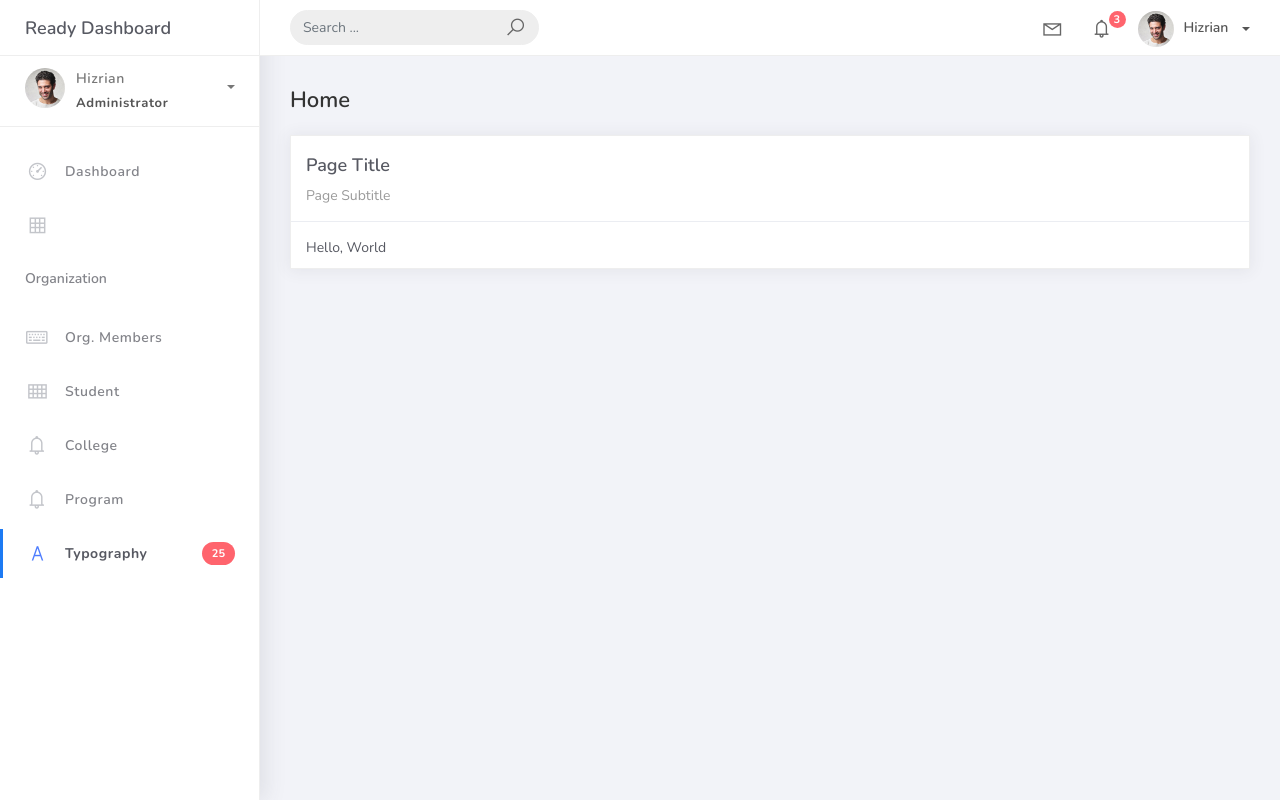
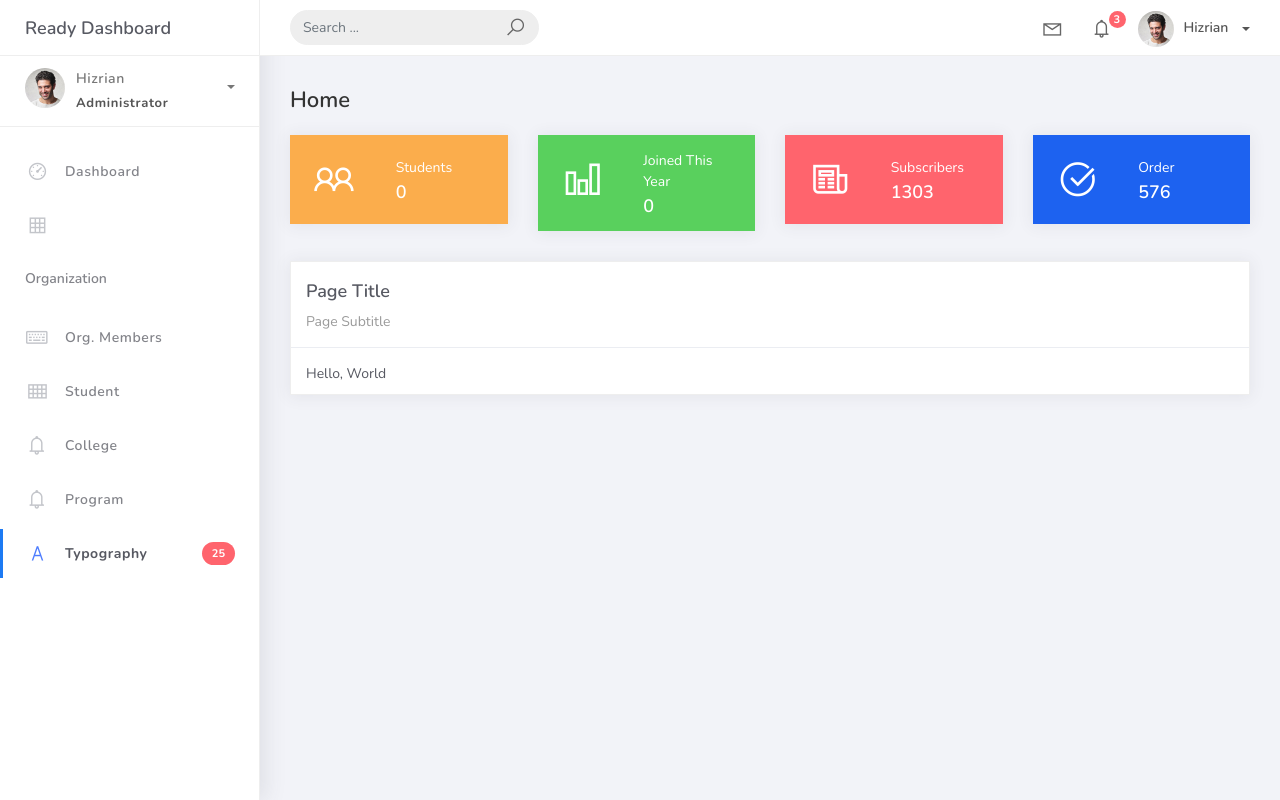
Before and after one commit to micahana4/PSUSphere, a Django app: page / in a window 1280 px wide. Run offline with Django 4.2, Linux system fonts and the light colour scheme; data that the repository does not hold is empty; some libraries are stand-ins or nearby versions.

Commit message:
Modified home.html and added sorting feature for program list

```diff
--- a/projectsite/studentorg/views.py
+++ b/projectsite/studentorg/views.py
@@ -4,11 +4,30 @@ from django.views.generic.edit import CreateView, UpdateView, DeleteView
 from studentorg.models import Organization, Student, OrgMember, College, Program
 from studentorg.forms import OrganizationForm, StudentForm, OrgMemberForm, CollegeForm, ProgramForm
 from django.urls import reverse_lazy
+from django.db.models import Q
+from django.utils import timezone
 
 class HomePageView(ListView):
     model = Organization
     context_object_name = 'home'
     template_name = "home.html"
+
+    def get_context_data(self, **kwargs) :
+        context = super().get_context_data(**kwargs)
+        context["total_students"] = Student.objects.count()
+
+        today = timezone.now().date()
+        count = (
+            OrgMember.objects.filter(
+                date_joined__year=today.year
+            )
+            .values("student")
+            .distinct()
+            .count()
+        )
+
+        context["students_joined_this_year"] = count
+        return context
 
 ########################## ORGANIZATION ##########################
 ########################## ORGANIZATION ##########################
@@ -19,6 +38,20 @@ class OrganizationList(ListView) :
     context_object_name = 'organization'
     template_name = 'org_list.html'
     paginate_by = 5
+    ordering=["college__college_name","name"]
+
+    def get_queryset(self) :
+        qs = super().get_queryset()
+        query = self.request.GET.get('q')
+
+        if query:
+            qs = qs.filter(
+                Q(name__icontains=query) |
+                Q(description__icontains=query)
+            )
+
+        return qs
+
 
 class OrganizationCreateView(CreateView) :
     model = Organization
@@ -128,6 +161,13 @@ class ProgramList(ListView) :
     template_name = 'program_list.html'
     paginate_by = 5
 
+    def get_ordering(self):
+        allowed = ["prog_name", "college__college_name"]
+        sort_by = self.request.GET.get("sort_by")
+        if sort_by in allowed:
+            return sort_by
+        return "prog_name"
+
 class ProgramCreateView(CreateView) :
     model = Program
     form_class = ProgramForm
--- a/projectsite/templates/base.html
+++ b/projectsite/templates/base.html
@@ -14,7 +14,7 @@
 	<div class="wrapper">
 		<div class="main-header">
 			<div class="logo-header">
-				<a href="index.html" class="logo">
+				<a href="{% url 'home' %}" class="logo">
 					Ready Dashboard
 				</a>
 				<button class="navbar-toggler sidenav-toggler ml-auto" type="button" data-toggle="collapse" data-target="collapse" aria-controls="sidebar" aria-expanded="false" aria-label="Toggle navigation">
@@ -168,7 +168,7 @@
 					</div>
 					<ul class="nav">
 						<li class="nav-item">
-							<a href="index.html">
+							<a href="{% url 'home'%}">
 								<i class="la la-dashboard"></i>
 								<p>Dashboard</p>
 							</a>
--- a/projectsite/templates/home.html
+++ b/projectsite/templates/home.html
@@ -2,6 +2,85 @@
 <div class="content">
   <div class="container-fluid">
     <h4 class="page-title">Home</h4>
+    <div class="row">
+      <div class="col-md-3">
+        <div class="card card-stats card-warning">
+          <div class="card-body">
+            <div class="row">
+              <div class="col-5">
+                <div class="icon-big text-center">
+                  <i class="la la-users"></i>
+                </div>
+              </div>
+              <div class="col-7 d-flex align-items-center">
+                <div class="numbers">
+                  <p class="card-category">Students</p>
+                  <h4 class="card-title">{{total_students}}</h4>
+                </div>
+              </div>
+            </div>
+          </div>
+        </div>
+      </div>
+      <div class="col-md-3">
+        <div class="card card-stats card-success">
+          <div class="card-body">
+            <div class="row">
+              <div class="col-5">
+                <div class="icon-big text-center">
+                  <i class="la la-bar-chart"></i>
+                </div>
+              </div>
+              <div class="col-7 d-flex align-items-center">
+                <div class="numbers">
+                  <p class="card-category">Joined This Year</p>
+                  <h4 class="card-title">{{students_joined_this_year}}</h4>
+                </div>
+              </div>
+            </div>
+          </div>
+        </div>
+      </div>
+      <div class="col-md-3">
+        <div class="card card-stats card-danger">
+          <div class="card-body">
+            <div class="row">
+              <div class="col-5">
+                <div class="icon-big text-center">
+                  <i class="la la-newspaper-o"></i>
+                </div>
+              </div>
+              <div class="col-7 d-flex align-items-center">
+                <div class="numbers">
+                  <p class="card-category">Subscribers</p>
+                  <h4 class="card-title">1303</h4>
+                </div>
+              </div>
+            </div>
+          </div>
+        </div>
+      </div>
+      <div class="col-md-3">
+        <div class="card card-stats card-primary">
+          <div class="card-body">
+            <div class="row">
+              <div class="col-5">
+                <div class="icon-big text-center">
+                  <i class="la la-check-circle"></i>
+                </div>
+              </div>
+              <div class="col-7 d-flex align-items-center">
+                <div class="numbers">
+                  <p class="card-category">Order</p>
+                  <h4 class="card-title">576</h4>
+                </div>
+              </div>
+            </div>
+          </div>
+        </div>
+    </div>
+    </div>
+
     <div class="row">
       <div class="col-md-12">
         <div class="card">
--- a/projectsite/templates/org_list.html
+++ b/projectsite/templates/org_list.html
@@ -14,9 +14,9 @@
                     <br/>
                     <div class="col-md-12 row">
                         <div class="col-md-6">
-                            <form class="navbar-left navbar-form nav-search mr-md-3" action="">
+                            <form class="navbar-left navbar-form nav-search mr-md-3" action="{% url 'organization-list'%}">
                                 <div class="input-group">
-                                    <input type="text" placeholder="Search ..." class="form-control" />
+                                    <input type="text" placeholder="Search ..." class="form-control" name="q"/>
                                     <div class="input-group-append">
                                         <span class="input-group-text">
                                             <i class="la la-search search-icon"></i>
```
Also changed, not shown: projectsite/templates/program_list.html (+17 -0 lines).
